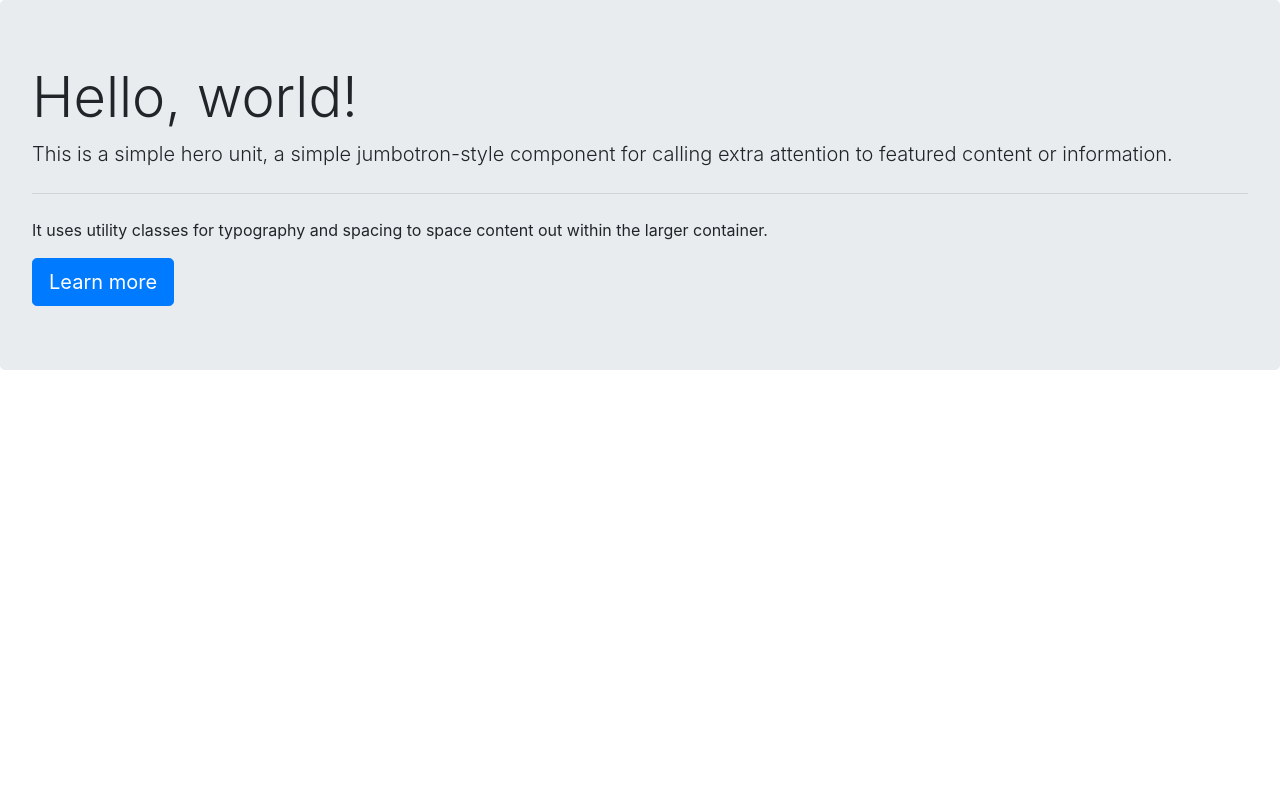
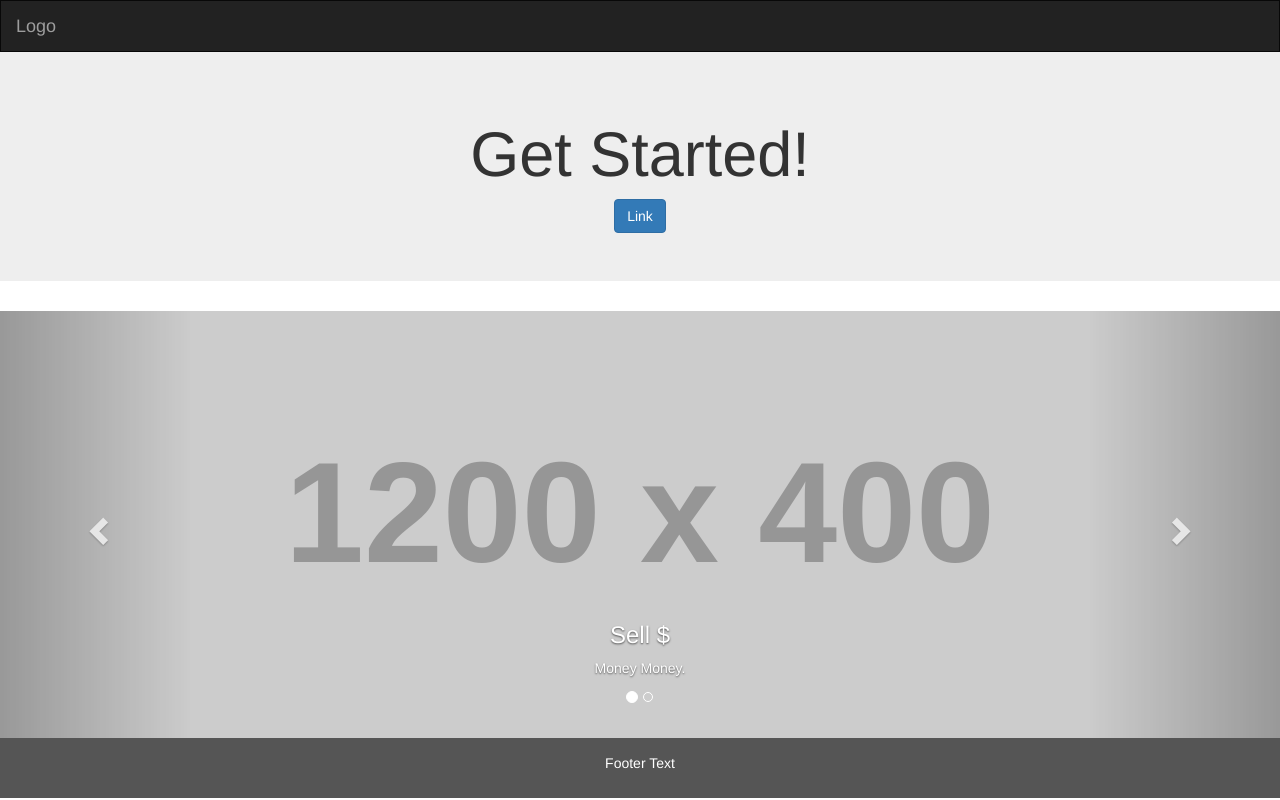
Before and after one commit to SergioAlmazan/Project-2, a Node server app: template views/index.handlebars in a window 1280 px wide. Run offline with Node 20, Linux system fonts and the light colour scheme; the template is opened without the code that fills it, so the values that code supplies are empty; grey boxes labelled with a size stand in for pictures from a placeholder-image service; some libraries are stand-ins or nearby versions.

Commit message:
changes to landing page

```diff
--- /dev/null
+++ b/public/css/style.css
@@ -0,0 +1,25 @@
+/* Remove the navbar's default margin-bottom and rounded borders */
+.navbar {
+    margin-bottom: 0;
+    border-radius: 0;
+}
+
+/* Set black background color, white text and some padding */
+footer {
+    background-color: #555;
+    color: white;
+    padding: 15px;
+}
+
+.carousel-inner img {
+    width: 100%; /* Set width to 100% */
+    margin: auto;
+    min-height:200px;
+}
+
+/* Hide the carousel text when the screen is less than 600 pixels wide */
+@media (max-width: 600px) {
+    .carousel-caption {
+      display: none;
+    }
+}
--- a/views/index.handlebars
+++ b/views/index.handlebars
@@ -1,7 +1,74 @@
+<nav class="navbar navbar-inverse">
+  <div class="container-fluid">
+    <div class="navbar-header">
+      {{!-- <button type="button" class="navbar-toggle" data-toggle="collapse" data-target="#myNavbar">
+        <span class="icon-bar"></span>
+        <span class="icon-bar"></span>
+        <span class="icon-bar"></span>
+      </button> --}}
+      <a class="navbar-brand" href="#">Logo</a>
+    </div>
+    {{!-- <div class="collapse navbar-collapse" id="myNavbar">
+      <ul class="nav navbar-nav">
+        <li class="active"><a href="#">Home</a></li>
+        <li><a href="#">About</a></li>
+        <li><a href="#">Projects</a></li>
+        <li><a href="#">Contact</a></li>
+      </ul>
+      <ul class="nav navbar-nav navbar-right">
+        <li><a href="#"><span class="glyphicon glyphicon-log-in"></span> Login</a></li>
+      </ul>
+    </div>
+  </div> --}}
+</nav>
+
 <div class="jumbotron">
-    <h1 class="display-4">Hello, world!</h1>
-    <p class="lead">This is a simple hero unit, a simple jumbotron-style component for calling extra attention to featured content or information.</p>
-    <hr class="my-4">
-    <p>It uses utility classes for typography and spacing to space content out within the larger container.</p>
-    <a class="btn btn-primary btn-lg" href="#" role="button">Learn more</a>
+  <div class="container text-center">
+    <h1>Get Started!</h1>
+    <a class="btn btn-primary" href="{{login}}" role="button">Link</a>
+  </div>
 </div>
+
+<div id="myCarousel" class="carousel slide" data-ride="carousel">
+    <!-- Indicators -->
+    <ol class="carousel-indicators">
+      <li data-target="#myCarousel" data-slide-to="0" class="active"></li>
+      <li data-target="#myCarousel" data-slide-to="1"></li>
+    </ol>
+
+    <!-- Wrapper for slides -->
+    <div class="carousel-inner" role="listbox">
+      <div class="item active">
+        <img src="https://placehold.it/1200x400?text=IMAGE" alt="Image">
+        <div class="carousel-caption">
+          <h3>Sell $</h3>
+          <p>Money Money.</p>
+        </div>
+      </div>
+
+      <div class="item">
+        <img src="https://placehold.it/1200x400?text=Another Image Maybe" alt="Image">
+        <div class="carousel-caption">
+          <h3>More Sell $</h3>
+          <p>Lorem ipsum...</p>
+        </div>
+      </div>
+    </div>
+
+    <!-- Left and right controls -->
+    <a class="left carousel-control" href="#myCarousel" role="button" data-slide="prev">
+      <span class="glyphicon glyphicon-chevron-left" aria-hidden="true"></span>
+      <span class="sr-only">Previous</span>
+    </a>
+    <a class="right carousel-control" href="#myCarousel" role="button" data-slide="next">
+      <span class="glyphicon glyphicon-chevron-right" aria-hidden="true"></span>
+      <span class="sr-only">Next</span>
+    </a>
+</div>
+
+<footer class="container-fluid text-center">
+  <p>Footer Text</p>
+</footer>
+
+</body>
+</html>
--- a/views/layouts/main.handlebars
+++ b/views/layouts/main.handlebars
@@ -2,10 +2,10 @@
 <html lang="en">
     <head>
         <meta charset="UTF-8">
-        <link rel="stylesheet" href="https://cdn.jsdelivr.net/npm/bootstrap@4.5.3/dist/css/bootstrap.min.css"
-        integrity="sha384-TX8t27EcRE3e/ihU7zmQxVncDAy5uIKz4rEkgIXeMed4M0jlfIDPvg6uqKI2xXr2" crossorigin="anonymous">
-        <meta name="viewport" content="width=device-width, initial-scale=1.0">
-        <title>Document</title>
+        <title>QuizNode!</title>
+        <link rel="stylesheet" href="https://maxcdn.bootstrapcdn.com/bootstrap/3.4.1/css/bootstrap.min.css">
+        <link rel="stylesheet" href="/assets/css/style.css" type="text/css">
+        <script src="https://maxcdn.bootstrapcdn.com/bootstrap/3.4.1/js/bootstrap.min.js"></script>
     </head>
     <body>
         {{{body}}}
```
Also changed, not shown: views/login.handlebars (added).
